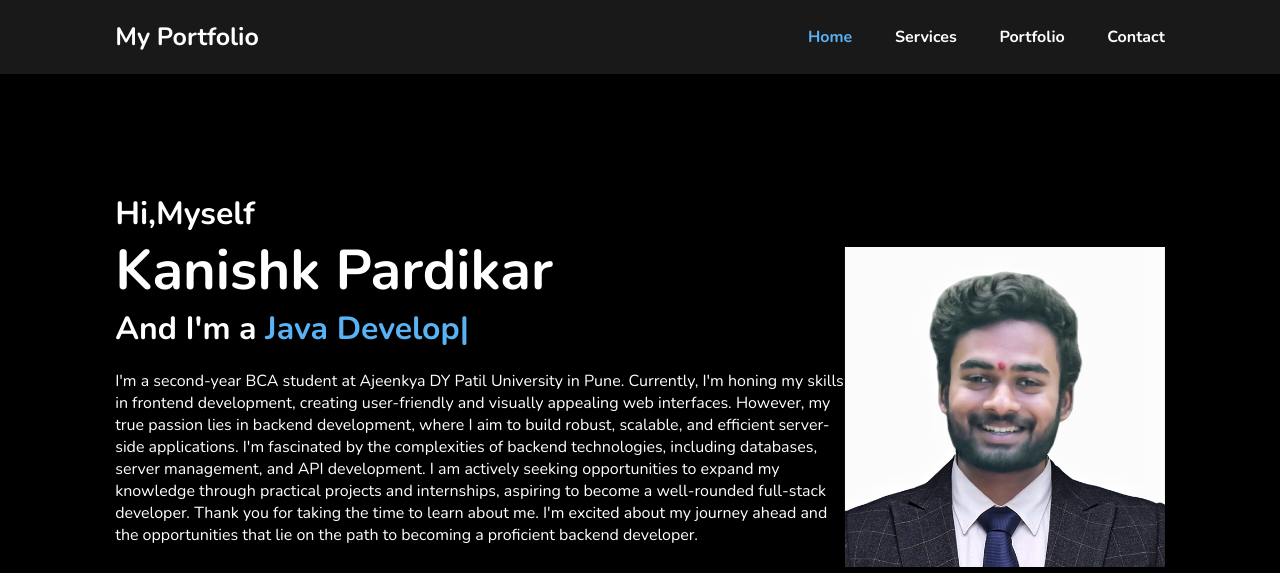
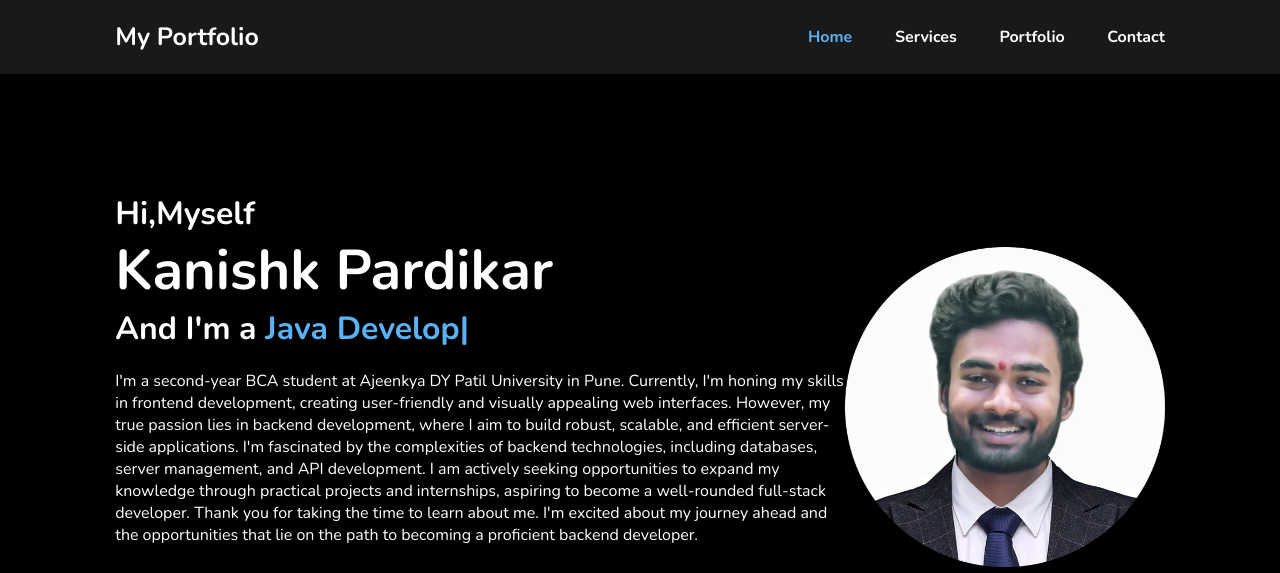
Before and after one commit to Kanishk414/Project-3_Portfolio-Website, a website: page public/index.html in a window 1280 px wide. Shown: the top 573 px of the page. Drawn offline with nearby package versions, Linux system fonts and the light colour scheme.

Commit message:
profile pic updated

```diff
--- a/public/index.html
+++ b/public/index.html
@@ -49,7 +49,7 @@
             <a href="https://drive.google.com/file/d/1ODv4slCKU7tS_uC0wmNcM_qjwMqiyaDO/view?usp=sharing" class="btn" target="_blank">Download Resume</a>
         </div>
         <div class="home-img">
-            <img src="home.jpg" alt="">g
+            <img src="home.png" alt="">g
         </div>
 
     </section>
```
Also changed, not shown: public/home.jpg (deleted), public/home.png (added).
